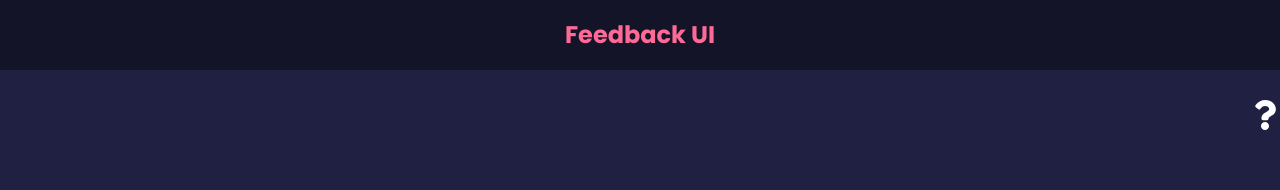
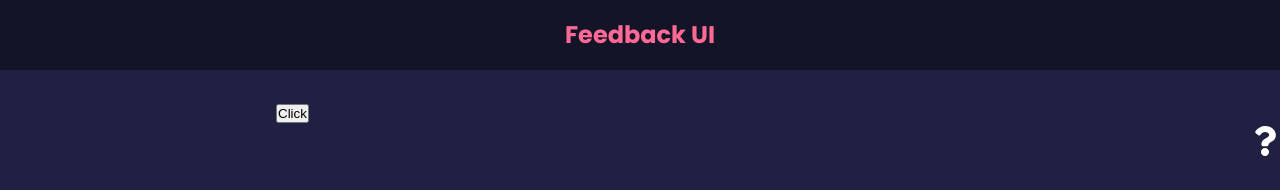
Before and after one commit to sofiaponteb/feedback-app, a React (Create React App) app: page /post in a window 1280 px wide. Before the commit this address had no page. Shown: the top 190 px of the page. Built offline with nearby package versions, Linux system fonts and the light colour scheme.

Commit message:
navigate

```diff
--- a/src/App.js
+++ b/src/App.js
@@ -41,7 +41,7 @@
                 </Route>
 
                 <Route path='/about' element = {<AboutPage/>} />
-                <Route path = '/post/:id/:name' element={<Post />} />
+                <Route path = '/post/*' element={<Post />} />
             </Routes>
         </div>
         <AboutIconLink  />
--- a/src/pages/Post.jsx
+++ b/src/pages/Post.jsx
@@ -1,12 +1,25 @@
-import {useParams} from 'react-router-dom'
+import {Navigate, useNavigate, Routes, Route } from 'react-router-dom'
 
 function Post() {
-    const params = useParams()
+    const status=200
+
+    const navigate = useNavigate()
+
+    const onClick = () => {
+      console.log('Hello')
+      navigate('/about')
+    }
+
+    if(status === 404){
+      return <Navigate to='/notfound' />
+    }
 
   return (
     <div>
-        <h1> Post {params.id }</h1>
-        <p> Name: {params.name}</p>
+        <button onClick={onClick}> Click</button>
+        <Routes>
+          <Route path='/show' element={<h1> Hello World </h1>} />
+        </Routes>
     </div>
   )
 }
```
